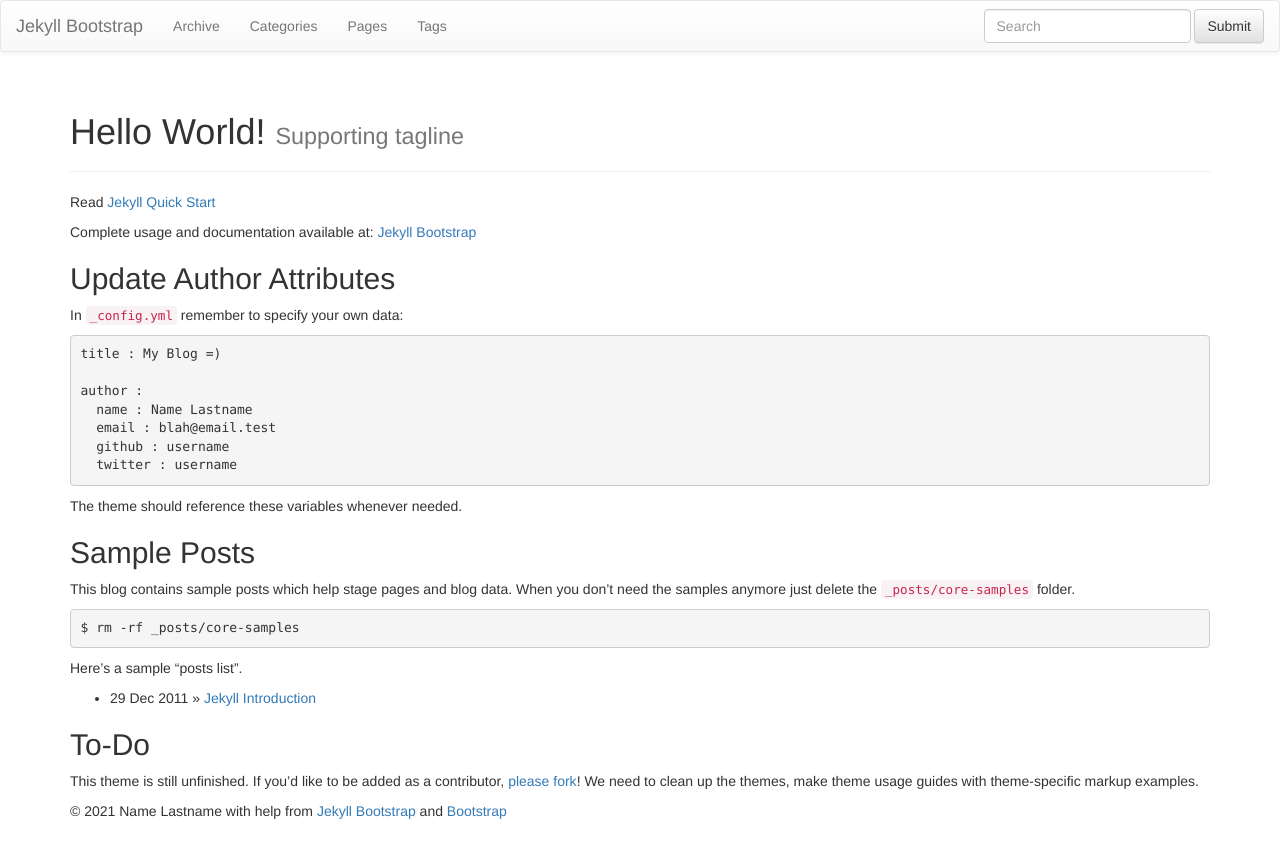
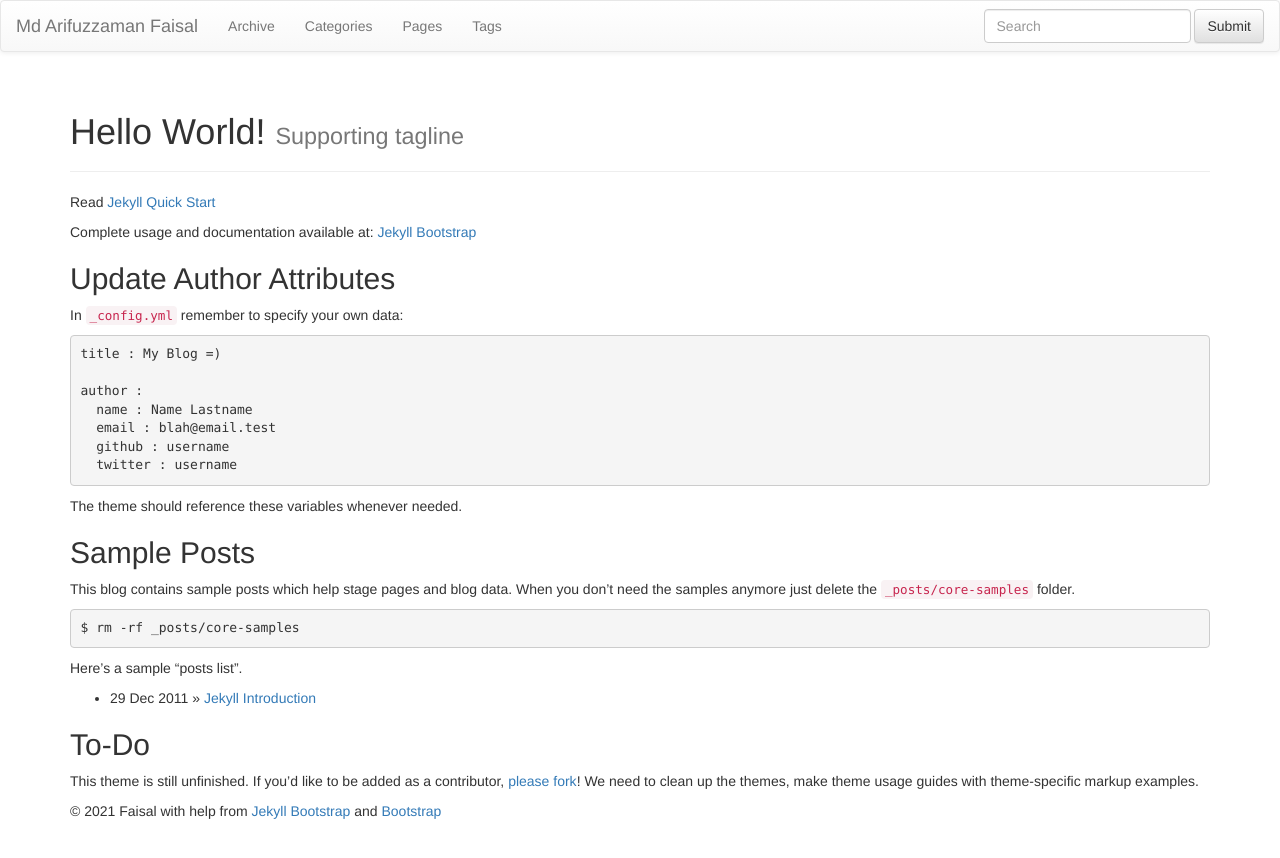
Before and after one commit to arifuzzamanfaisal/arifuzzamanfaisal.github.io, a Jekyll site: the page built from index.md, in a window 1280 px wide. Shown: the top 858 px of the page. Built offline with Jekyll 4.4.1, drawn with Linux system fonts in a browser that asks for light colours; nearby versions of some CDN libraries; library files that are not in the unit come from our copies.

Commit message:
Update _config.yml

```diff
--- a/_config.yml
+++ b/_config.yml
@@ -8,11 +8,11 @@
 # Themes are encouraged to use these universal variables
 # so be sure to set them if your theme uses them.
 #
-title : Jekyll Bootstrap
-tagline: Site Tagline
+title : Md Arifuzzaman Faisal
+tagline: Md Arifuzzaman Faisal0
 author :
-  name : Name Lastname
-  email : blah@email.test
+  name : Faisal
+  email : forhsc@gmail.com
   github : username
   twitter : username
   feedburner : feedname
```
